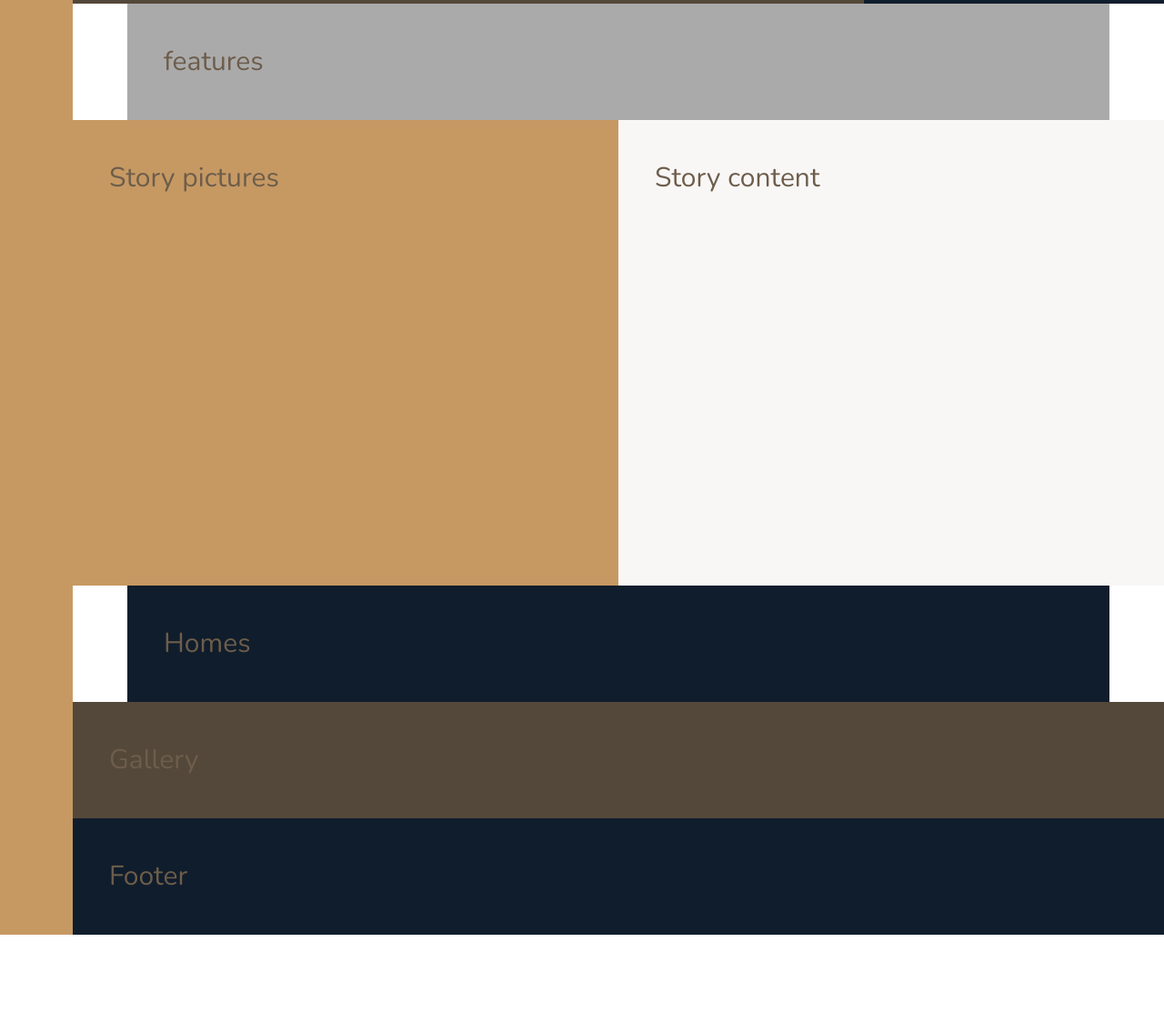
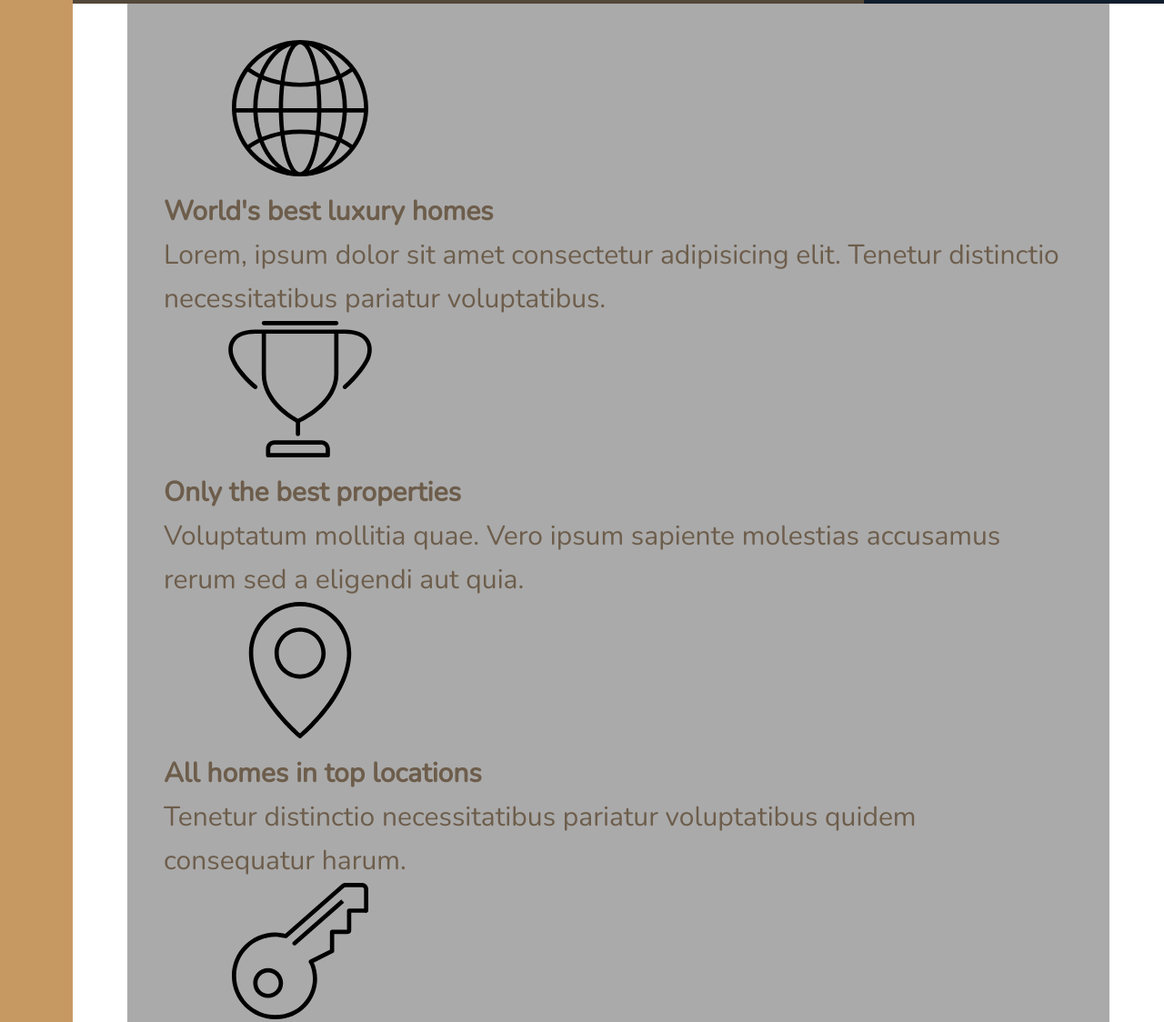
Before and after one commit to k-e-r/about-CSS-and-SASS, a website: page Nexter/index.html in a window 1280 px wide. Shown: the part 636-1760 px from the top of the page at 91% size. Before the commit the page ends 1664 px from the top, so only its background shows below. Drawn offline with nearby package versions, Linux system fonts and the light colour scheme.

Commit message:
building the features section

```diff
--- a/Nexter/index.html
+++ b/Nexter/index.html
@@ -25,7 +25,53 @@
     </div>
 
     <section class="features">
-      features
+      <div class="feature">
+        <svg class="feature__icon">
+          <use xlink:href="img/sprite.svg#icon-global"></use>
+        </svg>
+        <h4 class="heading-4 heading-4--dark">World's best luxury homes</h4>
+        <p class="feature__text">Lorem, ipsum dolor sit amet consectetur adipisicing elit. Tenetur distinctio necessitatibus pariatur voluptatibus.</p>
+      </div>
+
+      <div class="feature">
+        <svg class="feature__icon">
+          <use xlink:href="img/sprite.svg#icon-trophy"></use>
+        </svg>
+        <h4 class="heading-4 heading-4--dark">Only the best properties</h4>
+        <p class="feature__text">Voluptatum mollitia quae. Vero ipsum sapiente molestias accusamus rerum sed a eligendi aut quia.</p>
+      </div>
+
+      <div class="feature">
+        <svg class="feature__icon">
+          <use xlink:href="img/sprite.svg#icon-map-pin"></use>
+        </svg>
+        <h4 class="heading-4 heading-4--dark">All homes in top locations</h4>
+        <p class="feature__text">Tenetur distinctio necessitatibus pariatur voluptatibus quidem consequatur harum.</p>
+      </div>
+
+      <div class="feature">
+        <svg class="feature__icon">
+          <use xlink:href="img/sprite.svg#icon-key"></use>
+        </svg>
+        <h4 class="heading-4 heading-4--dark">New home in one week</h4>
+        <p class="feature__text">Vero ipsum sapiente molestias accusamus rerum. Lorem, ipsum dolor sit amet consectetur adipisicing elit.</p>
+      </div>
+
+      <div class="feature">
+        <svg class="feature__icon">
+          <use xlink:href="img/sprite.svg#icon-presentation"></use>
+        </svg>
+        <h4 class="heading-4 heading-4--dark">Top 1% realtors</h4>
+        <p class="feature__text">Quidem consequatur harum, voluptatum mollitia quae. Tenetur distinctio necessitatibus pariatur voluptatibus.</p>
+      </div>
+
+      <div class="feature">
+        <svg class="feature__icon">
+          <use xlink:href="img/sprite.svg#icon-lock"></use>
+        </svg>
+        <h4 class="heading-4 heading-4--dark">Secure payments on nexter</h4>
+        <p class="feature__text">Pariatur voluptatibus quidem consequatur harum, voluptatum mollitia quae.</p>
+      </div>
     </section>
 
     <div class="story__pictures">
@@ -33,7 +79,12 @@
     </div>
 
     <div class="story__content">
-      Story content
+      <h3 class="heading-3 mb-sm">Happy Customers</h3>
+      <h2 class="heading-2 heading-2--dark mb-md">&ldquo;The best decision of our lives&rdquo;</h2>
+      <p class="story__text">
+        Lorem, ipsum dolor sit amet consectetur adipisicing elit. Tenetur distinctio necessitatibus pariatur voluptatibus. Quidem consequatur harum volupta!
+      </p>
+      <button class="btn">Find your own home</button>
     </div>
 
     <section class="homes">
--- a/Nexter/sass/_base.scss
+++ b/Nexter/sass/_base.scss
@@ -39,14 +39,7 @@ body {
   display: grid;
   grid-template-rows: 80vh min-content 40vw repeat(3, min-content);
   grid-template-columns:
-    [sidebar-start] 8rem [sidebar-end full-start] minmax(
-      6rem,
-      1fr
-    ) [center-start] repeat(8, [col-start] minmax(min-content, 14rem) [col-end])
+    [sidebar-start] 8rem [sidebar-end full-start] minmax(6rem, 1fr)
+    [center-start] repeat(8, [col-start] minmax(min-content, 14rem) [col-end])
     [center-end] minmax(6rem, 1fr) [full-end];
-
-  & > * {
-    padding: 40px;
-    font-size: 3rem;
-  }
 }
--- a/Nexter/sass/_features.scss
+++ b/Nexter/sass/_features.scss
@@ -1,4 +1,30 @@
 .features {
-  background-color: $color-grey-light-2;
   grid-column: center-start / center-end;
+
+  margin: 15rem 0;
+
+  display: grid;
+  // grid-template-columns: repeat(3, 1fr);
+  grid-template-columns: repeat(auto-fit, minmax(25rem, 1fr));
+  grid-gap: 6rem;
+  align-items: start;
 }
+
+.feature {
+  display: grid;
+  grid-template-columns: min-content 1fr;
+  grid-row-gap: 1.5rem;
+  grid-column-gap: 2.5rem;
+
+  &__icon {
+    fill: $color-primary;
+    width: 4.5rem;
+    height: 4.5rem;
+    grid-row: 1 / span 2;
+    transform: translateY(-1rem);
+  }
+
+  &__text {
+    font-size: 1.7rem;
+  }
+}
```
